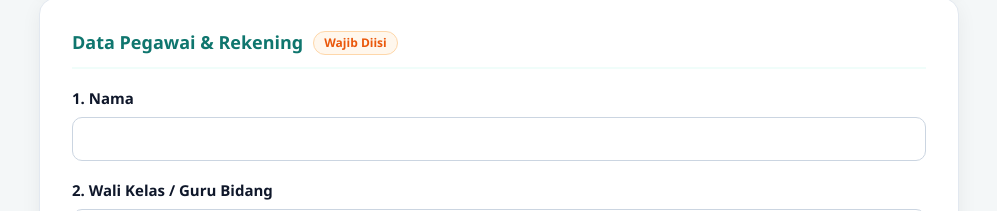
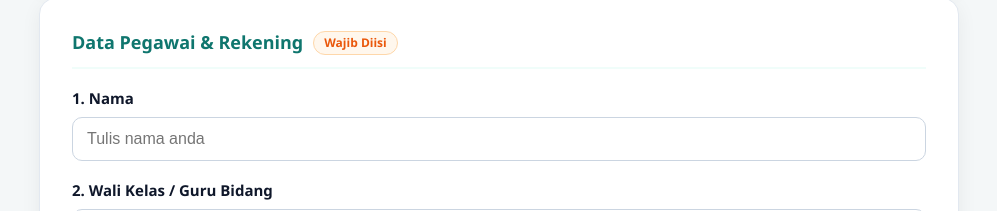
Before and after one commit to freeamdony-bit/mukafaah-sas, a plain HTML site: page index.html in a window 1280 px wide. Both pictures are taken after a click on the button "Masuk". Shown: the part 295-506 px from the top of the page, without its empty margins (141-1138 px from the left). Drawn offline with Linux system fonts and the light colour scheme.

Commit message:
Update index.html

```diff
--- a/index.html
+++ b/index.html
@@ -862,7 +862,7 @@
 
           <div class="field">
             <label for="nama">1. Nama</label>
-            <input type="text" id="nama" placeholder=""Tulis nama anda"" />
+            <input type="text" id="nama" placeholder="Tulis nama anda" />
           </div>
 
           <div class="field">
```
